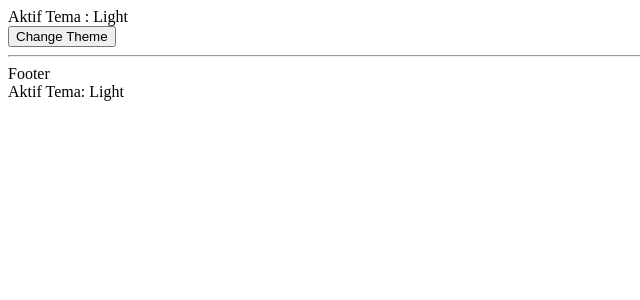
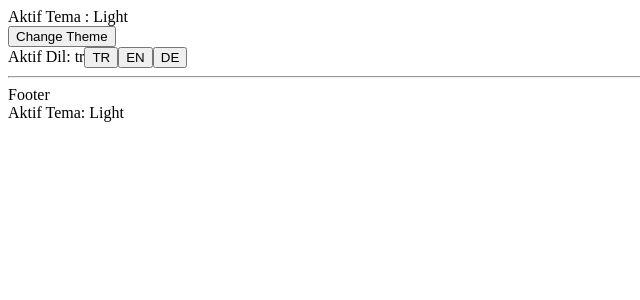
Before and after one commit to Svobodennn/React, a React (Create React App) app in the folder context-api/: page / in a window 1280 px wide. Shown: the top 300 px of the page, without its empty margins (0-640 px from the left). Built offline with nearby package versions, Linux system fonts and the light colour scheme.

Commit message:
Çoklu Context Kullanımı

```diff
--- a/context-api/src/App.js
+++ b/context-api/src/App.js
@@ -1,14 +1,19 @@
+import ChangeLang from "./components/ChangeLang";
 import ChangeTheme from "./components/ChangeTheme";
 import Footer from "./components/Footer";
-import {ThemeContextProvider} from "./contexts/ThemeContext";
+import { LangContextProvider } from "./contexts/LangContext";
+import { ThemeContextProvider } from "./contexts/ThemeContext";
 
 function App() {
   return (
     <div className="App">
-      <ThemeContextProvider>
-        <ChangeTheme/>
-        <Footer/>
-      </ThemeContextProvider>
+      <LangContextProvider>
+        <ThemeContextProvider>
+          <ChangeTheme />
+          <ChangeLang/>
+          <Footer />
+        </ThemeContextProvider>
+      </LangContextProvider>
     </div>
   );
 }
--- /dev/null
+++ b/context-api/src/components/ChangeLang.js
@@ -0,0 +1,16 @@
+import React, { useContext } from 'react'
+import LangContext from '../contexts/LangContext'
+
+function ChangeLang() {
+  const data = useContext(LangContext)
+    return (
+    <div>
+      Aktif Dil: {data.lang}
+      <button onClick={() => data.setLang("tr")}>TR</button>
+      <button onClick={() => data.setLang("en")}>EN</button>
+      <button onClick={() => data.setLang("de")}>DE</button>
+    </div>
+  )
+}
+
+export default ChangeLang
--- a/context-api/src/components/ChangeTheme.js
+++ b/context-api/src/components/ChangeTheme.js
@@ -9,7 +9,7 @@
     return (
         <div>
             <div>Aktif Tema : {theme}</div>
-            <button onClick={()=> setTheme(theme == "Dark" ? "Light":"Dark")}>Change Theme</button>
+            <button onClick={()=> setTheme(theme === "Dark" ? "Light":"Dark")}>Change Theme</button>
         </div>
     )
 }
--- /dev/null
+++ b/context-api/src/contexts/LangContext.js
@@ -0,0 +1,19 @@
+import { createContext, useState } from "react";
+
+const LangContext = createContext();
+
+export const LangContextProvider = ({ children }) => {
+
+    const [lang, setLang] = useState("tr")
+    const values = {
+        lang,
+        setLang
+    }
+
+
+    return <LangContext.Provider value={values}>
+        {children}
+    </LangContext.Provider>
+}
+
+export default LangContext;
```
